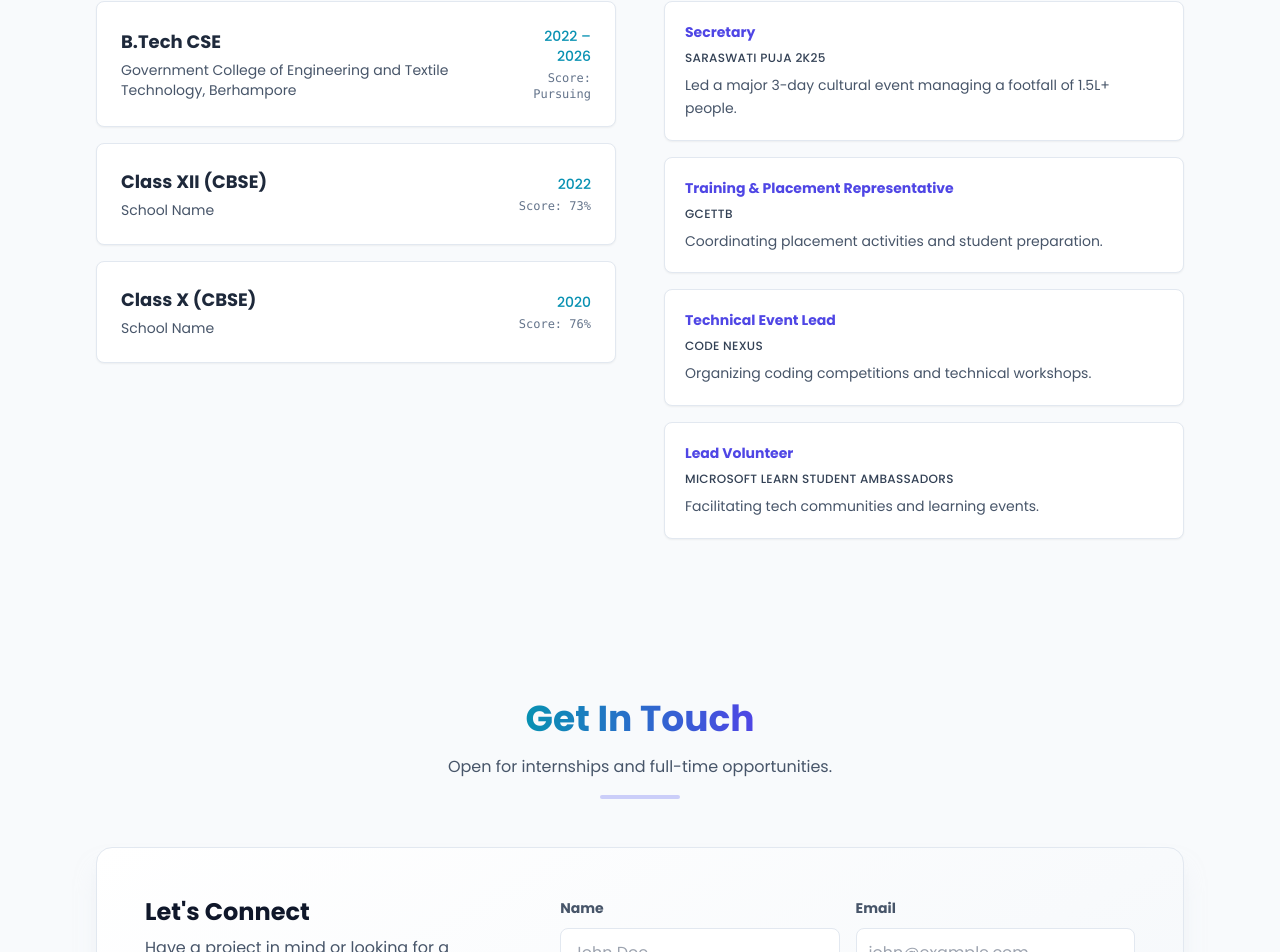
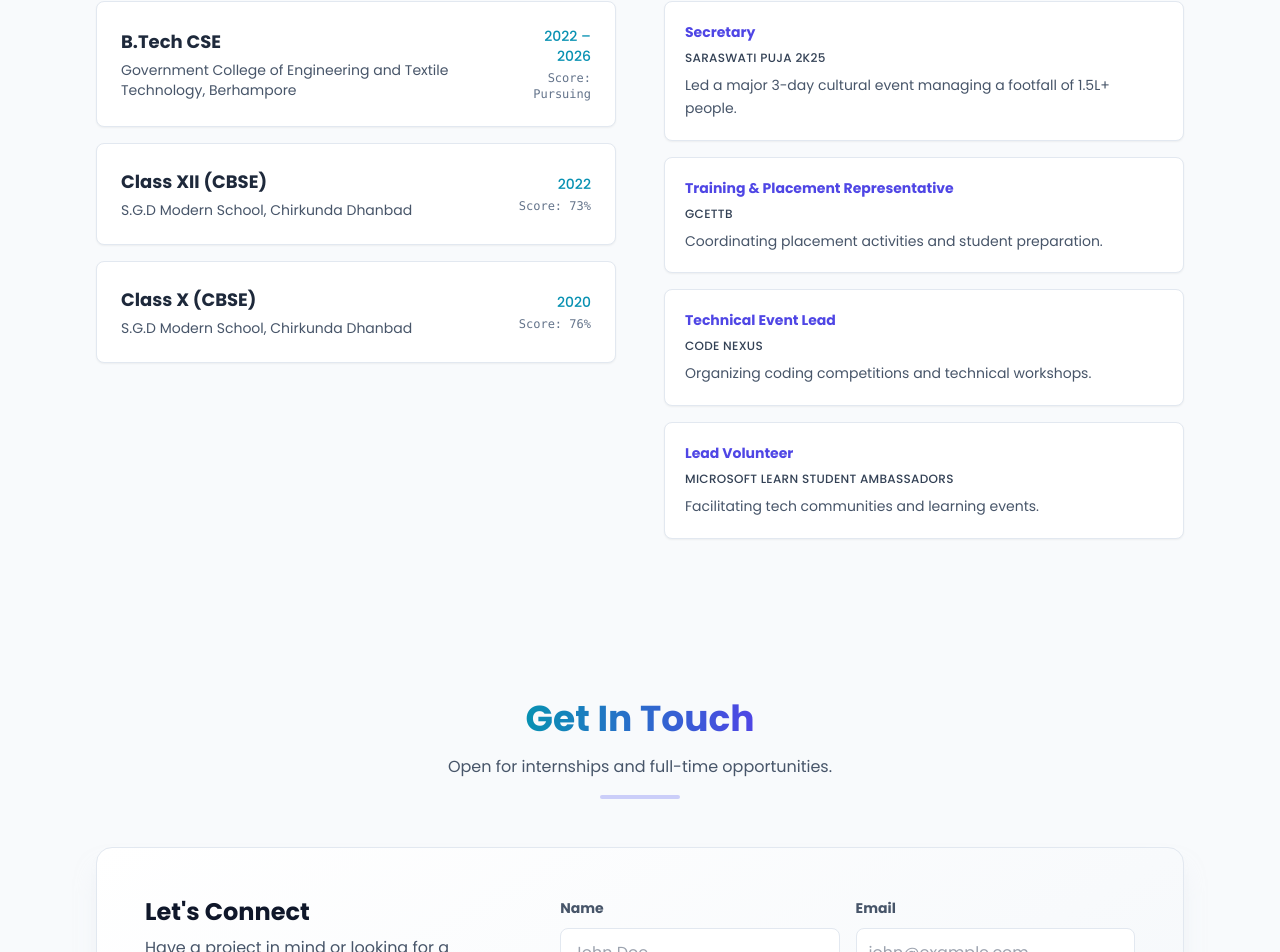
Before and after one commit to sounakghosh135/portfolio, a React (Vite) app: page / in a window 1280 px wide. Shown: the part 3692-4644 px from the top of the page. Built offline with nearby package versions, Linux system fonts and the light colour scheme.

Commit message:
school name

```diff
--- a/constants.js
+++ b/constants.js
@@ -127,13 +127,13 @@ export const EDUCATION = [
   },
   {
     degree: 'Class XII (CBSE)',
-    institution: 'School Name',
+    institution: 'S.G.D Modern School, Chirkunda Dhanbad',
     year: '2022',
     score: '73%'
   },
   {
     degree: 'Class X (CBSE)',
-    institution: 'School Name',
+    institution: 'S.G.D Modern School, Chirkunda Dhanbad',
     year: '2020',
     score: '76%'
   }
```
